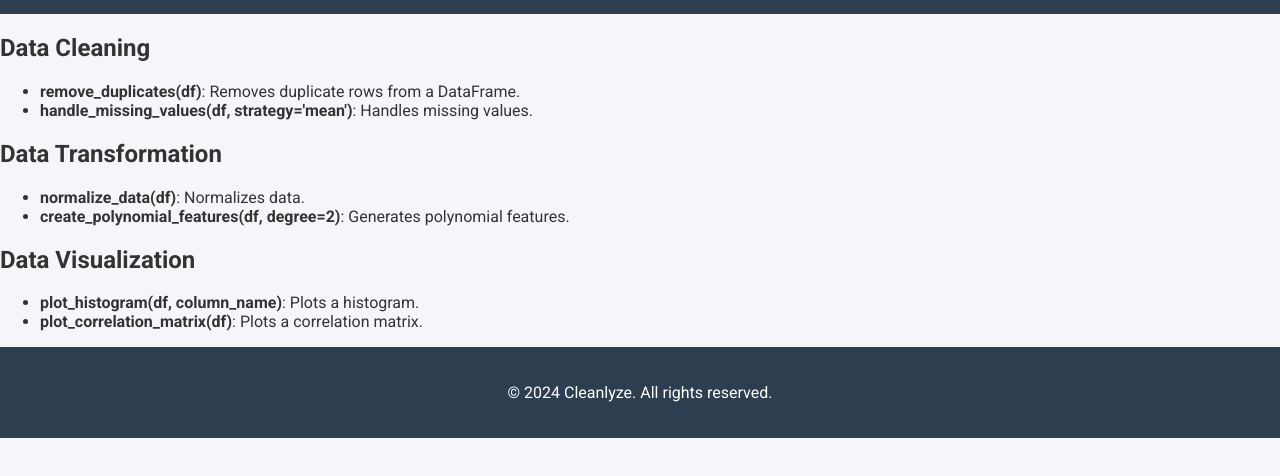
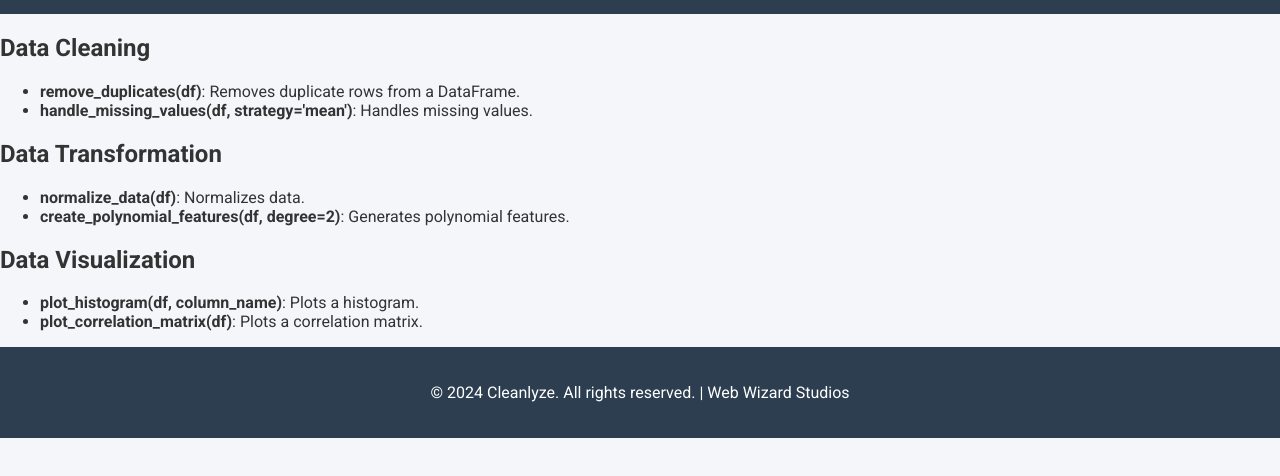
Before and after one commit to PgNetwork01/cleanlyze, a plain HTML site: page commands.html in a window 1280 px wide. Shown: the part 138-614 px from the top of the page. Drawn offline with Linux system fonts and the light colour scheme.

Commit message:
Update commands.html

```diff
--- a/commands.html
+++ b/commands.html
@@ -46,7 +46,7 @@
 
     <footer>
         <div class="container">
-            <p>&copy; 2024 Cleanlyze. All rights reserved.</p>
+            <p>&copy; 2024 Cleanlyze. All rights reserved. | Web Wizard Studios</p>
         </div>
     </footer>
 </body>
```
